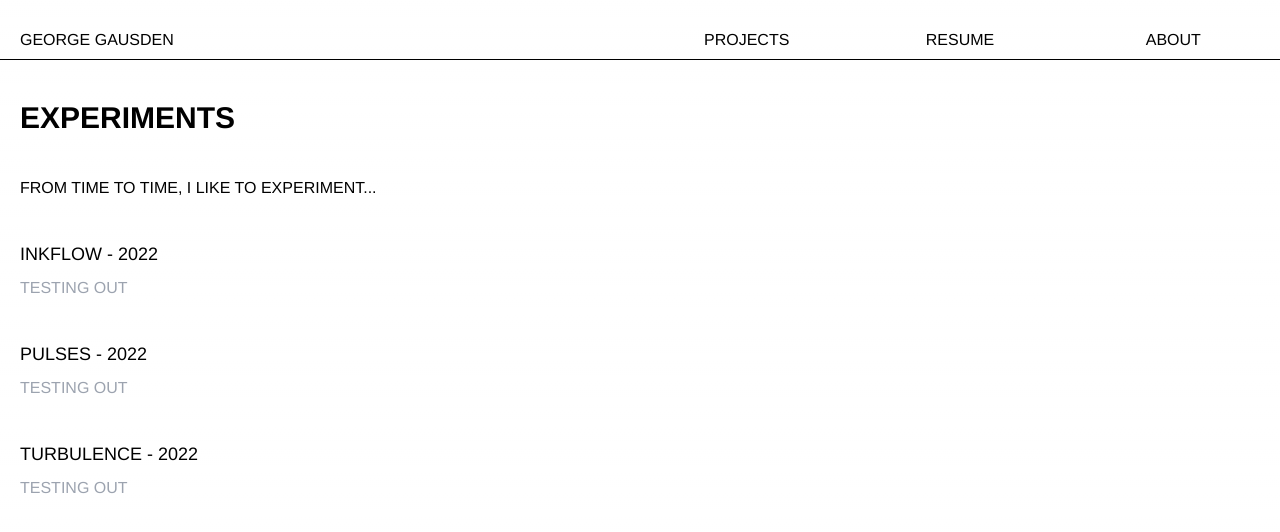
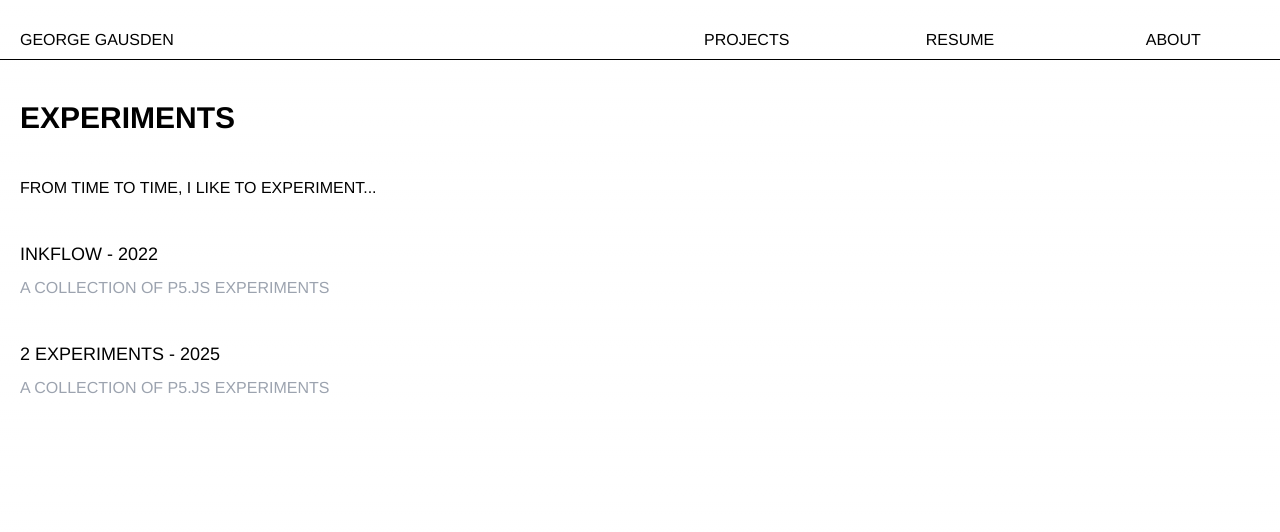
Before and after one commit to georgegausden/portfolio, a Next.js app: page /experiments in a window 1280 px wide. Shown: the top 532 px of the page. Built offline with nearby package versions, Linux system fonts and the light colour scheme.

Commit message:
Update experimentData in Experiments component

```diff
--- /dev/null
+++ b/app/experiments/[experimentname]/page.tsx
@@ -0,0 +1,31 @@
+
+'use client'
+import { usePathname } from 'next/navigation'
+
+import { experimentData } from '../page';
+
+export default function ExperimentProject(){
+    const pathname = usePathname();
+
+    const experimentName = pathname.substring(pathname.lastIndexOf('/') + 1);
+    console.log(experimentName)
+    const experiment = experimentData.find(exp => exp.title.toLowerCase().replace(/\s+/g, '') === experimentName);
+
+    return(
+        <div className="flex">
+            <iframe width={'70%'} height={800} src={experiment?.link} className="border border-black w-full"></iframe>
+
+            <div className="pl-10">
+                <h2 className="text-xl">{experiment?.title}</h2>
+                <p className="pt-10">{experiment?.longDescription}</p>
+            </div>
+        </div>
+    )
+    // const { params } = useNavigation();
+    // const { experimentname } = params;
+
+    // // Find the experiment in the data array
+    // const experiment = experimentData.find(exp => exp.title.toLowerCase().replace(/\s+/g, '') === experimentname);
+
+
+}
--- a/app/experiments/page.tsx
+++ b/app/experiments/page.tsx
@@ -1,6 +1,5 @@
 import { useState, useEffect } from 'react';
 import Link from 'next/link';
-
 
 interface ExperimentProps {
     title: string;
@@ -9,7 +8,7 @@ interface ExperimentProps {
 }
 
 const Experiment: React.FC<ExperimentProps> = ({ title, date, description }) => {
-    const href = `/experiments/${title.toLowerCase().replace(/\s+/g, '')}`; // Convert title to lowercase and remove spaces for the URL
+    const href = `/experiments/${encodeURIComponent(title.toLowerCase().replace(/\s+/g, ''))}`; // Convert title to lowercase and remove spaces for the URL
 
     return (
         <div id='experimentSection'>
@@ -19,6 +18,25 @@ const Experiment: React.FC<ExperimentProps> = ({ title, date, description }) =>
     );
 };
 
+export const experimentData = [
+    {
+        title: "Inkflow",
+        date: "2022",
+        shortDescription: "A collection of p5.js experiments",
+        longDescription: "A long collection of p5.js experiments",
+        link: "https://editor.p5js.org/georgegausden/full/Q7I0m_H-c"
+    },
+    {
+        title: "2 Experiments",
+        date: "2025",
+        shortDescription: "A collection of p5.js experiments",
+        longDescription: "A long collection of p5.js experiments",
+        link: "/experiments"
+    },
+
+];
+
+
 
 
 function Experiments(){
@@ -27,17 +45,16 @@ function Experiments(){
             <h1>experiments</h1>
             <p className='pt-10'>{`From time to time, I like to experiment...`}</p>
 
-
-            <Experiment title='Inkflow' date='2022' description='testing out'></Experiment>
-
-            <Experiment title='Pulses' date='2022' description='testing out'></Experiment>
-
-            <Experiment title='Turbulence' date='2022' description='testing out'></Experiment>
-
-
+            {experimentData.map((project, index) => (
+                <Experiment
+                    key={index}
+                    title={project.title}
+                    date={project.date}
+                    description={project.shortDescription}
+                />
+            ))}
         </div>
     )
-
 }
 
 
```
